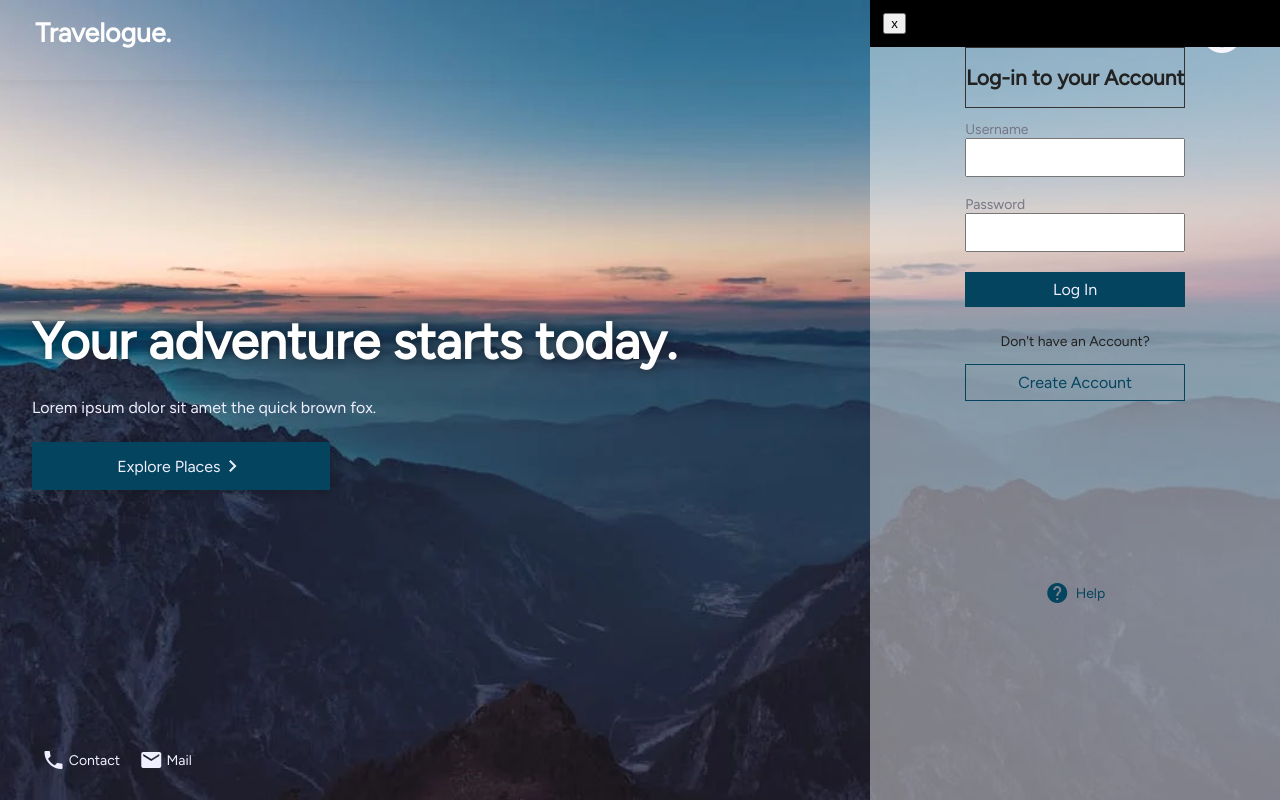
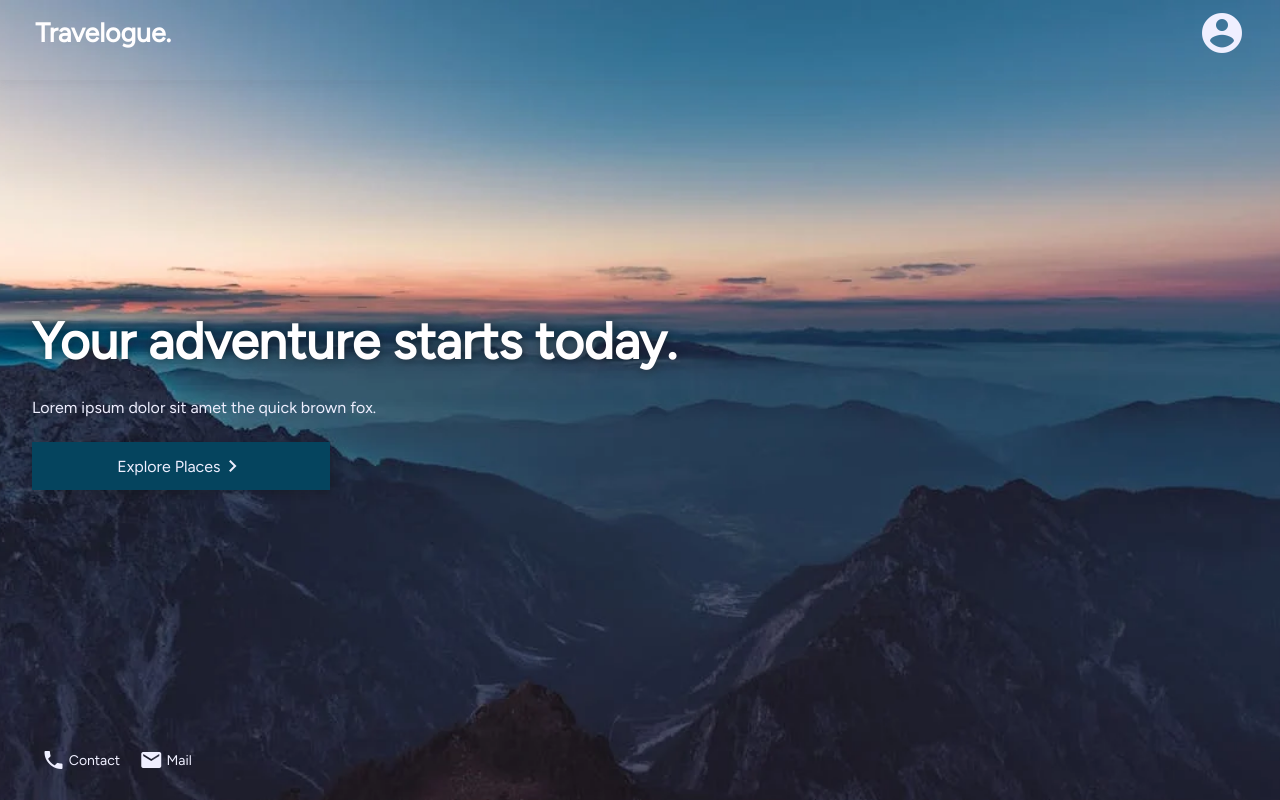
Before and after one commit to advoidh-b/-Travelogue, a PHP site: page /welcome.html in a window 1280 px wide. Run offline with PHP 8.4, Linux system fonts and the light colour scheme; some libraries are stand-ins or nearby versions.

Commit message:
23-22, Welcome page set

```diff
--- a/css/welcome.css
+++ b/css/welcome.css
@@ -72,6 +72,7 @@
     height: 46px;
     padding: 0;
     justify-content: center;
+    cursor: pointer;
   }
   .avatar-ico {
     transform: scale(2.0);
@@ -83,24 +84,33 @@
     border-radius: 50%;
     display: none;
   }
+  /* Sidebar / navbar */
   aside.sidebar {
     position: fixed;
     right: 0;
     z-index: 99;
     height: 100vh;
-    width: 32%;
-    background: #ffffff70;
+    width: 0;
+    background: var(--bg-white);
     display: flex;
     align-items: center;
     flex-flow: column wrap;
+    transition: 0.2s linear;
   }
   div.nav-cls-div {
     width: 100%;
     padding: 0.8rem;
-    background: #000;
+
+  }
+  .cls-btn {
+    width: 48px;
+    height: 48px;
+    background: none;
+    border: none;
+    color: var(--textcol);
   }
   div.form-title-div {
-    border: 1px solid #333;
+    border: none;
   }
   div.form-title-div > h1 {
     color: #222;
@@ -124,12 +134,13 @@
     display: block;
   }
   .ip-text {
-    font: 400 1rem var(--deffont);
+    font: 400 1rem  var(--textcol);
     padding: 8px 20px;
     margin: 0 auto 1.2rem;
     max-width: 220px;
     display: block;
     width: 220px;
+    border: 1px solid var(--textcol);
   }
   .ip-login {
     color: var(--sub-white);
@@ -151,7 +162,7 @@ div.sign-up-cont {
 
 }
 div.sign-up-cont > p{
-  color: #222;
+  color: var(--textcol);
 }
 a.sign-up {
   text-decoration: none;
@@ -166,7 +177,7 @@ div.query-div {
 div.query-div > a {
   display: flex;
   align-items: center;
-  color: var(--defcol);
+  color: var(--textcol);
   text-decoration: none;
 }
 .a-label {
--- a/scripts/main.js
+++ b/scripts/main.js
@@ -1 +1,13 @@
+/* * Author: Advoidh B
+   * for: Travelogue(TM) */
+
 "use strict";
+
+/* Sidebar opening and closing */
+const navOpen = () => {
+    document.querySelector(".sidebar").style.width = '32%';
+};
+const navCls = () => {
+   let sideBar =  document.querySelector(".sidebar");
+   sideBar.style.width = 0;
+};
--- a/welcome.html
+++ b/welcome.html
@@ -24,7 +24,7 @@
             </div>
             <div class="nav-profile">
 
-            <div class="avatar">
+            <div class="avatar" onclick="navOpen()">
               <img src="images/defdp.jpg" alt="" class="">
 
               <span class="material-icons avatar-ico">
@@ -38,8 +38,10 @@
   <aside class="sidebar">
 
     <div class="nav-cls-div">
-      <button type="button" class="nav-cls-btn">
-        x
+      <button type="button" class="cls-btn" onclick="navCls()">
+        <span class="material-icons mi-n">
+          close
+        </span>
       </button>
     </div>
 
@@ -127,5 +129,6 @@
 
     </footer>
 
+    <script src="./scripts/main.js"></script>
 </body>
 </html>
```
